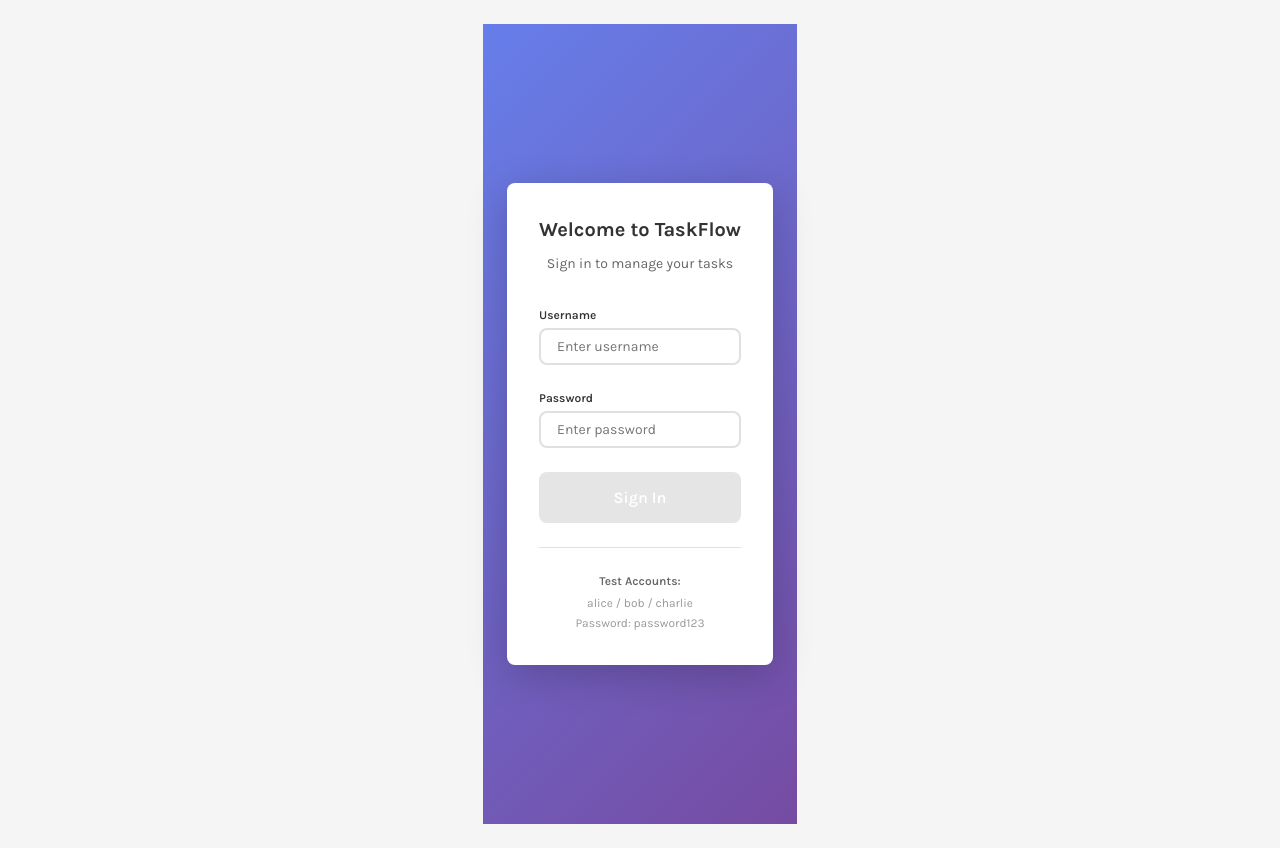
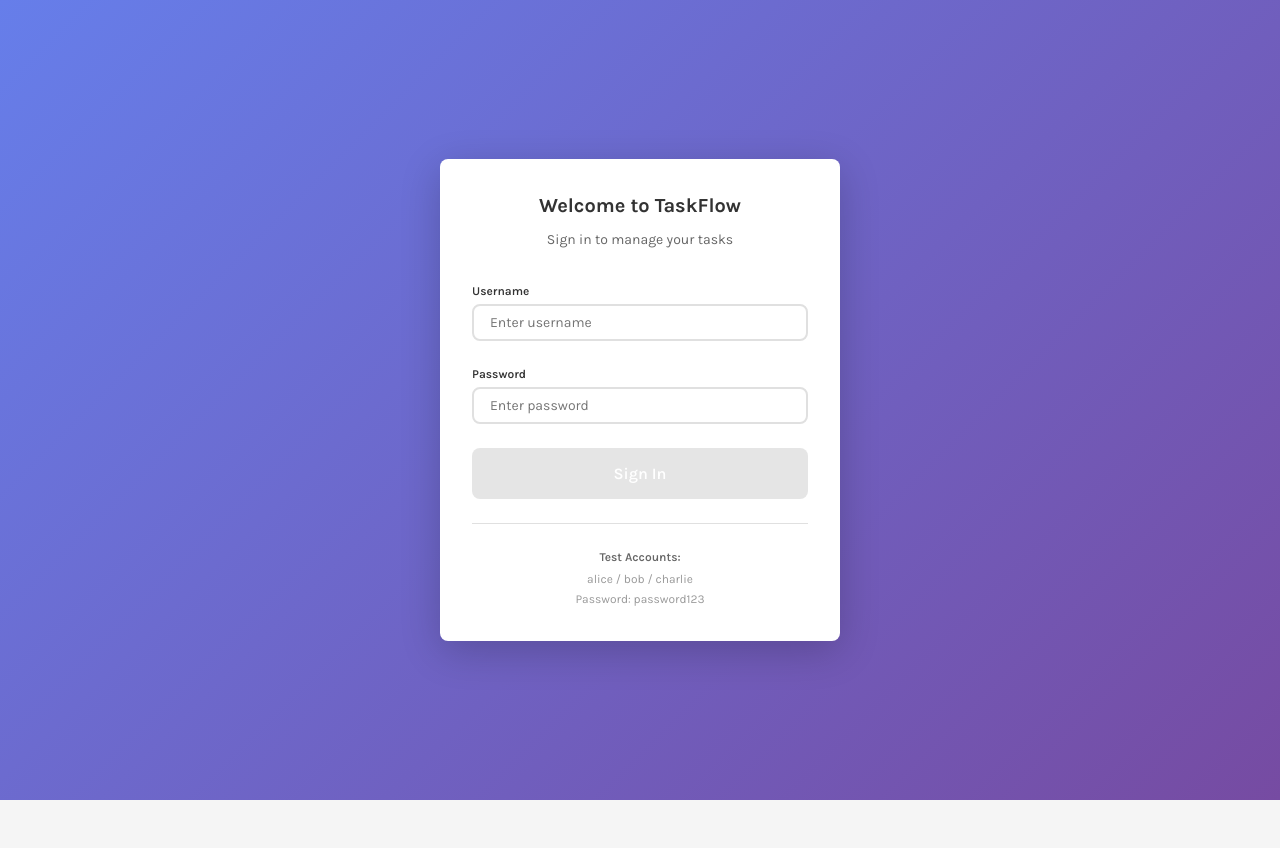
Before and after one commit to e7f3/taskflow-svelte, a Svelte app: page / in a window 1280 px wide. After the commit the page ends 800 px from the top, so only its background shows below. Built offline with nearby package versions, Linux system fonts and the light colour scheme.

Commit message:
Fix LoginForm container background style

```diff
--- a/src/App.svelte
+++ b/src/App.svelte
@@ -127,10 +127,11 @@
       Learning Note:
       When user logs in, LoginForm disappears and Board appears.
       This happens automatically through store reactivity!
+
+      Note: LoginForm handles its own layout and background,
+      so we render it directly without a wrapper.
     -->
-    <div class="loginContainer">
-      <LoginForm />
-    </div>
+    <LoginForm />
   {/if}
 </main>
 
@@ -163,23 +164,6 @@
     display: flex;
     flex: 1;
     flex-direction: column;
-  }
-
-  /*
-   * Login container - centers the login form.
-   *
-   * Learning Note:
-   * We use flexbox to center the login form both
-   * horizontally and vertically on the page.
-   */
-  .loginContainer {
-    display: flex;
-    flex: 1;
-    justify-content: center;
-    align-items: center;
-
-    min-height: 100vh;
-    padding: var(--spacing-lg);
   }
 </style>
 
--- a/src/features/auth/components/LoginForm.module.css
+++ b/src/features/auth/components/LoginForm.module.css
@@ -11,12 +11,14 @@
 
 /**
  * Main container - centers the login card on screen.
+ * Takes full height of parent (main element from App.svelte).
  */
 .container {
   display: flex;
+  flex: 1;
   justify-content: center;
   align-items: center;
-  min-height: 100vh;
+
   padding: var(--spacing-lg);
 
   background: linear-gradient(135deg, #667eea 0%, #764ba2 100%);
```
